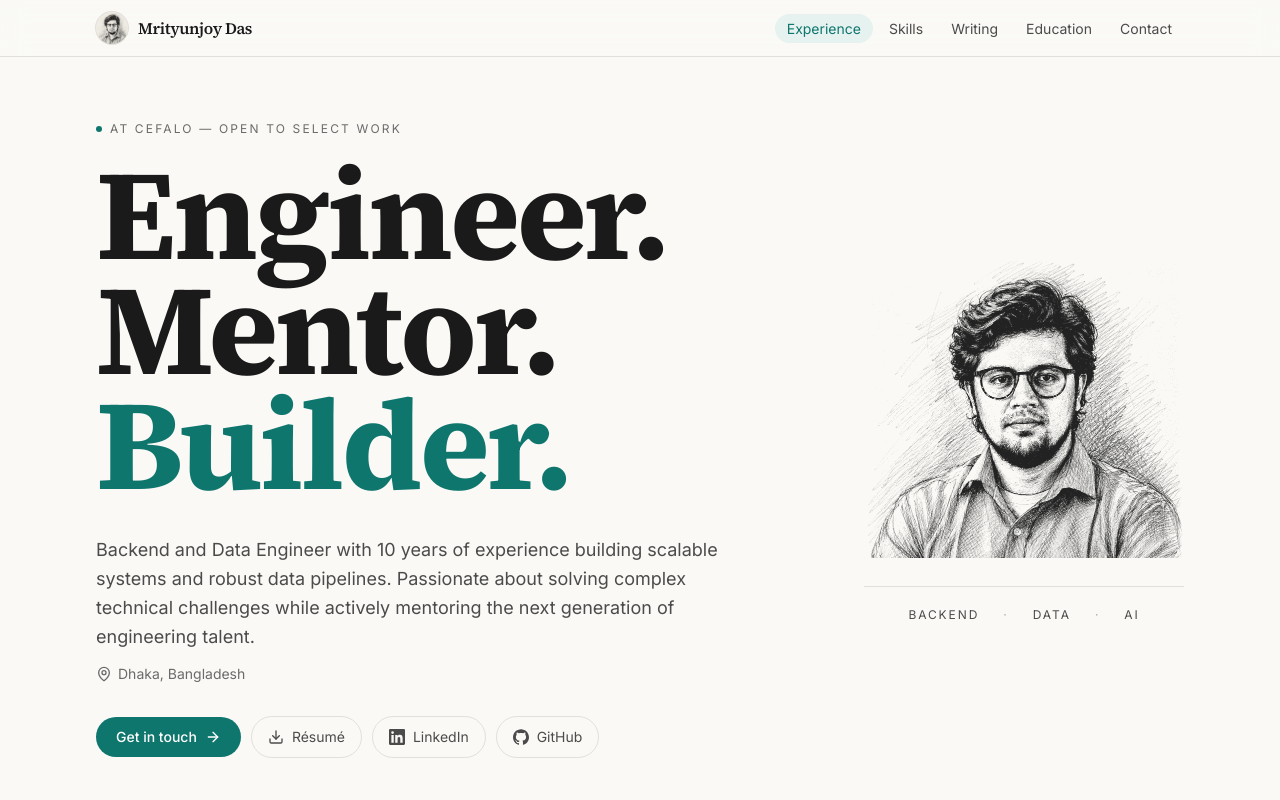
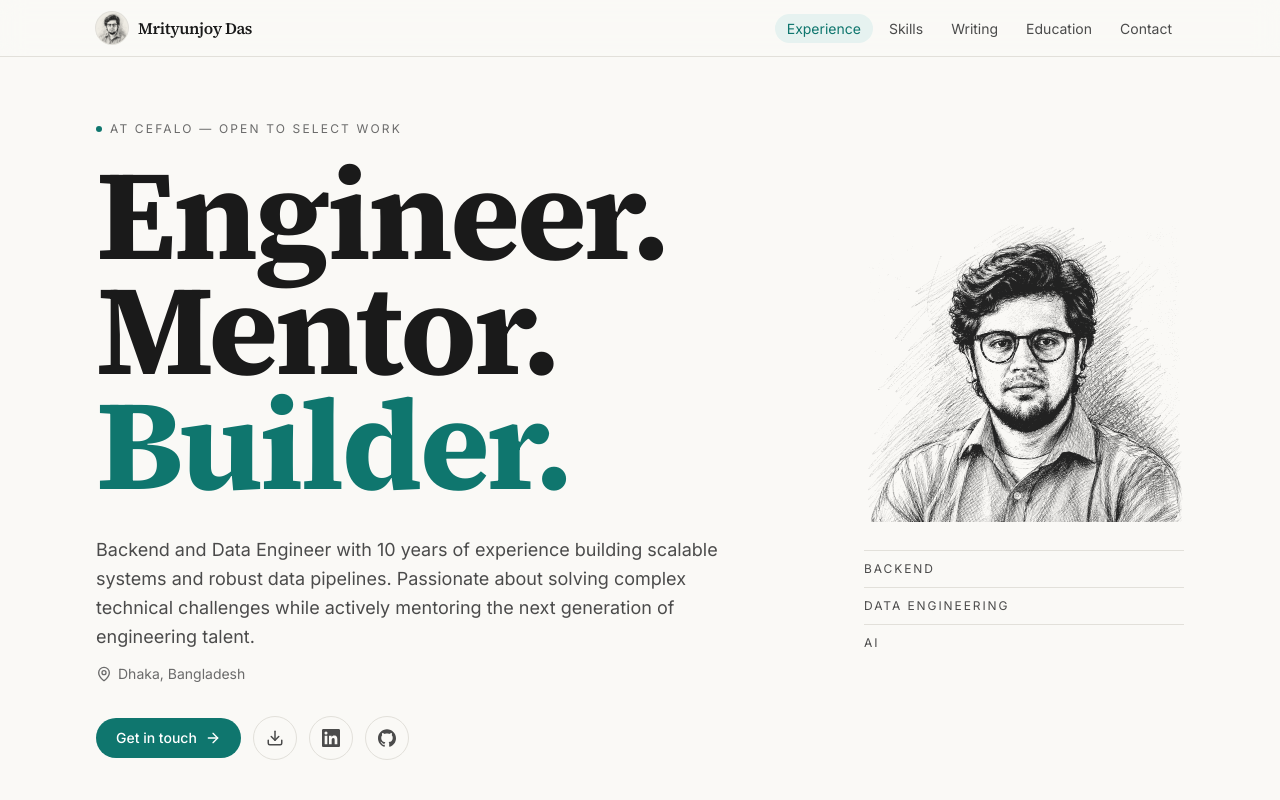
Before and after one commit to mjoyshuvo/profile, a Next.js app: page / in a window 1280 px wide. Shown: the top 800 px of the page. Built offline with nearby package versions, Linux system fonts and the light colour scheme.

Commit message:
Stack the disciplines on ruled lines and reduce the hero's secondary links to icons

```diff
--- a/components/Hero.tsx
+++ b/components/Hero.tsx
@@ -59,7 +59,7 @@ export function Hero() {
           </Reveal>
 
           <Reveal delay={0.2}>
-            <div className="mt-6 flex flex-wrap items-center gap-2.5 sm:mt-8">
+            <div className="mt-6 flex flex-wrap items-center gap-3 sm:mt-8">
               <a
                 href="#contact"
                 className="group inline-flex items-center gap-2 rounded-full bg-teal px-5 py-2.5 text-sm font-medium text-on-teal transition-[background-color,transform,box-shadow] duration-200 hover:-translate-y-0.5 hover:bg-teal-strong hover:shadow-[0_6px_16px_-8px_var(--teal)]"
@@ -72,13 +72,16 @@ export function Hero() {
               </a>
 
               <IconLink href={profile.resumePath} label="Résumé" download>
-                <Download className="h-4 w-4" aria-hidden="true" />
+                <Download
+                  className="h-[1.125rem] w-[1.125rem]"
+                  aria-hidden="true"
+                />
               </IconLink>
               <IconLink href={profile.links.linkedin} label="LinkedIn" external>
-                <LinkedinIcon className="h-4 w-4" />
+                <LinkedinIcon className="h-[1.125rem] w-[1.125rem]" />
               </IconLink>
               <IconLink href={profile.links.github} label="GitHub" external>
-                <GithubIcon className="h-4 w-4" />
+                <GithubIcon className="h-[1.125rem] w-[1.125rem]" />
               </IconLink>
             </div>
           </Reveal>
@@ -103,16 +106,16 @@ export function Hero() {
           </Reveal>
 
           <Reveal delay={0.24}>
-            {/* One centred line, dot-separated. "Engineer" is left to the nav's
-                role line — repeating it under each word read as a stutter. */}
-            <ul className="mt-4 flex items-center gap-4 border-t border-rule pt-4 text-xs uppercase tracking-[0.16em] text-ink-soft sm:mt-5 sm:gap-6 lg:mt-7 lg:justify-center lg:pt-5">
-              {disciplines.map((d, i) => (
-                <li key={d} className="flex items-center gap-4 sm:gap-6">
-                  {i > 0 ? (
-                    <span className="text-ink-faint/60" aria-hidden="true">
-                      ·
-                    </span>
-                  ) : null}
+            {/* A ruled stack rather than a dot-separated line: the separator is
+                then the same hairline used everywhere else on the page.
+                "Engineer" is left to the nav's role line — repeating it under
+                each word read as a stutter. */}
+            <ul className="mt-4 border-t border-rule text-xs uppercase tracking-[0.16em] text-ink-soft sm:mt-5 lg:mt-7">
+              {disciplines.map((d) => (
+                <li
+                  key={d}
+                  className="border-b border-rule py-2 last:border-b-0 sm:py-2.5"
+                >
                   {d}
                 </li>
               ))}
@@ -142,10 +145,15 @@ function IconLink({
       href={href}
       {...(external ? { target: "_blank", rel: "noopener noreferrer" } : {})}
       {...(download ? { download: true } : {})}
-      className="group inline-flex items-center gap-2 rounded-full border border-rule px-4 py-2.5 text-sm text-ink-soft transition-[color,border-color,background-color,transform] duration-200 hover:-translate-y-0.5 hover:border-teal hover:bg-teal-wash/50 hover:text-teal"
+      className="group relative inline-grid h-11 w-11 place-items-center rounded-full border border-rule text-ink-soft transition-[color,border-color,background-color,transform] duration-200 hover:-translate-y-0.5 hover:border-teal hover:bg-teal-wash/50 hover:text-teal"
     >
       {children}
-      {label}
+      {/* Real text, not an aria-label: it names the link for assistive tech and
+          fades in under the button on hover or keyboard focus. Absolutely
+          positioned so three icons stay a tight row at every width. */}
+      <span className="pointer-events-none absolute top-full left-1/2 mt-1.5 -translate-x-1/2 translate-y-[-3px] text-[0.625rem] whitespace-nowrap uppercase tracking-[0.1em] text-ink-faint opacity-0 transition-[opacity,transform] duration-200 group-hover:translate-y-0 group-hover:opacity-100 group-focus-visible:translate-y-0 group-focus-visible:opacity-100">
+        {label}
+      </span>
     </a>
   );
 }
--- a/content/profile.ts
+++ b/content/profile.ts
@@ -34,8 +34,8 @@ export const profile = {
   },
 } as const;
 
-/** The three disciplines, side by side under the portrait. */
-export const disciplines = ["Backend", "Data", "AI"];
+/** The three disciplines, stacked on ruled lines under the portrait. */
+export const disciplines = ["Backend", "Data engineering", "AI"];
 
 /** Every profile URL that belongs to this person, for JSON-LD `sameAs`. */
 export const sameAs: string[] = [
```
